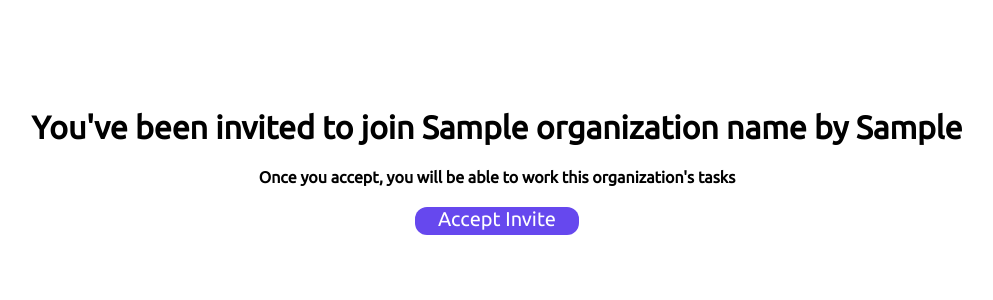
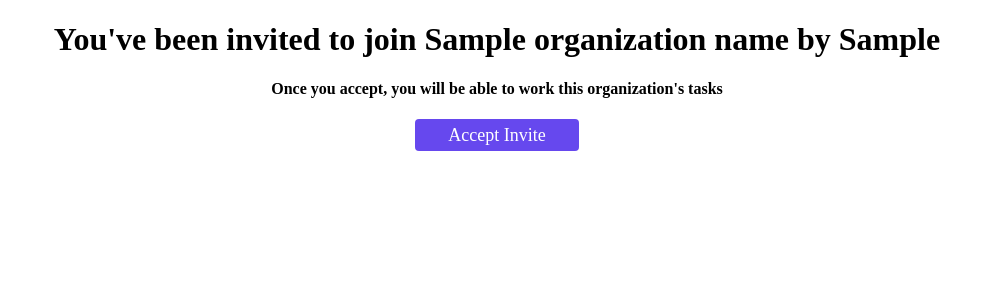
Before and after one commit to Human-Lambdas/human-lambdas, a Django app: template user_handler/templates/invite.html in a window 1280 px wide. Shown: the top 300 px of the page, without its empty margins (143-1136 px from the left). Run offline with Django 3.2, Linux system fonts and the light colour scheme; the template is opened without the code that fills it: most values are stand-ins (such as "Sample title", 1, 10 or a date in 2020).

Commit message:
Update FE app url

```diff
--- a/hl_rest_api/settings.py
+++ b/hl_rest_api/settings.py
@@ -212,7 +212,7 @@ if not DEBUG:
         send_default_pii=True,
     )
 
-FRONT_END_BASE_URL = "http://human-lambdas-api.eu-west-2.elasticbeanstalk.com/"
+FRONT_END_BASE_URL = os.getenv("APP_URL")
 
 LOCAL_IP = None
 try:
--- a/user_handler/templates/invite.html
+++ b/user_handler/templates/invite.html
@@ -1,23 +1,22 @@
 <!DOCTYPE html>
 <html lang="en">
-  <head>
+
+<head>
     <meta charset="UTF-8" />
     <meta name="viewport" content="width=device-width, initial-scale=1.0" />
     <meta http-equiv="X-UA-Compatible" content="ie=edge" />
-    <link
-      href="https://fonts.googleapis.com/css?family=Ubuntu&display=swap"
-      rel="stylesheet"
-    />
+    <link href="https://fonts.googleapis.com/css?family=Inter&display=swap" rel="stylesheet">
     <title>Human Lambdas Invite</title>
-  </head>
+</head>
 
-  <body style="font-family: Ubuntu, sans-serif; padding-top: 80px;">
+<body style="font-family: Inter, -apple-system, BlinkMacSystemFont, Roboto, " Helvetica Neue ", Helvetica, Arial, sans-serif; padding-top: 80px;">
     <h1 style="width: 100%; text-align: center;">
       You've been invited to join {{ organization_name }} by {{ invite_sender }}
     </h1>
     <h4 style="width: 100%; text-align: center;">Once you accept, you will be able to work this organization's tasks</h4>
     <div style="width: 100%;">
-      <a style="margin: 0 auto; display: block; width: 164px; margin-left: calc(50% - 82px); background-color: #6648ee; border: none; height: 28px; font-size: 20px; border-radius: 12px; color: white; text-align: center; text-decoration: none;" href="{{ invite_link }}" target="_blank">Accept Invite</a>
+        <a style="margin: 0 auto; display: block; width: 164px; margin-left: calc(50% - 82px); background-color: #6648ee; border: none; height: 32px; line-height: 32px; font-size: 18px; border-radius: 4px; color: white; text-align: center; text-decoration: none;" href="{{ invite_link }}" target="_blank">Accept Invite</a>
     </div>
-  </body>
+</body>
+
 </html>
```
